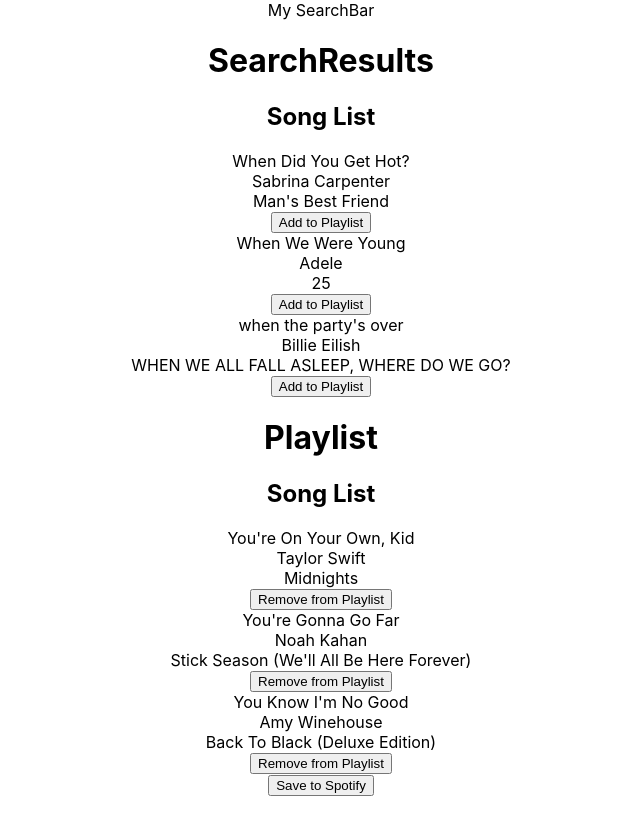
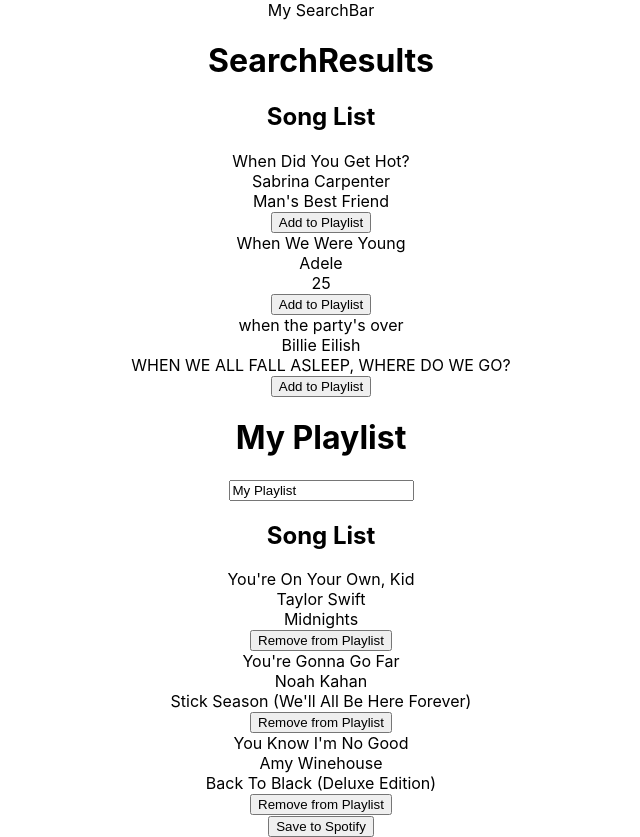
Before and after one commit to zoeflowercodes/jammming, a React (Create React App) app: page / in a window 1280 px wide. Shown: the whole page, without its empty margins (319-959 px from the left). Before the commit the page ends 800 px from the top, so only its background shows below. Built offline with nearby package versions, Linux system fonts and the light colour scheme.

Commit message:
playlist name change

```diff
--- a/src/components/app/App.js
+++ b/src/components/app/App.js
@@ -37,11 +37,23 @@
             }));
         }
     }
+
+    function updatePlaylistName(name) {
+        setPlaylist(prev => ({
+            ...prev,
+            name: name
+        }));
+    }
+
   return (
     <div className="App">
           <SearchBar />
           <SearchResults searchResults={searchResults} onAddToPlaylist={addToPlaylist}/>
-          <Playlist playlist={playlist} onRemoveFromPlaylist={removeFromPlaylist} />
+          <Playlist
+              playlist={playlist}
+              onRemoveFromPlaylist={removeFromPlaylist}
+              onUpdatePlaylistName={updatePlaylistName}
+          />
     </div>
   );
 }
--- a/src/components/playlist/playlist.jsx
+++ b/src/components/playlist/playlist.jsx
@@ -1,11 +1,20 @@
 import TrackList from "../tracklist/tracklist";
 
 function Playlist(props) {
-    const title = "Playlist";
     const playlist = props.playlist || { name: '', tracks: [] };
+    function handlePlaylistNameChange(e) {
+        props.onUpdatePlaylistName(e.target.value);
+    }
     return (
         <>
-            <h1>{title}</h1>
+            <h1>{playlist.name}</h1>
+            <form onSubmit={e => e.preventDefault()}>
+                <input
+                    type="text"
+                    value={playlist.name}
+                    onChange={handlePlaylistNameChange}
+                />
+            </form>
             <TrackList trackList={playlist.tracks} hasDeleteButton={true} onRemoveFromPlaylist={props.onRemoveFromPlaylist} />
             <button>Save to Spotify</button>
         </>
```
